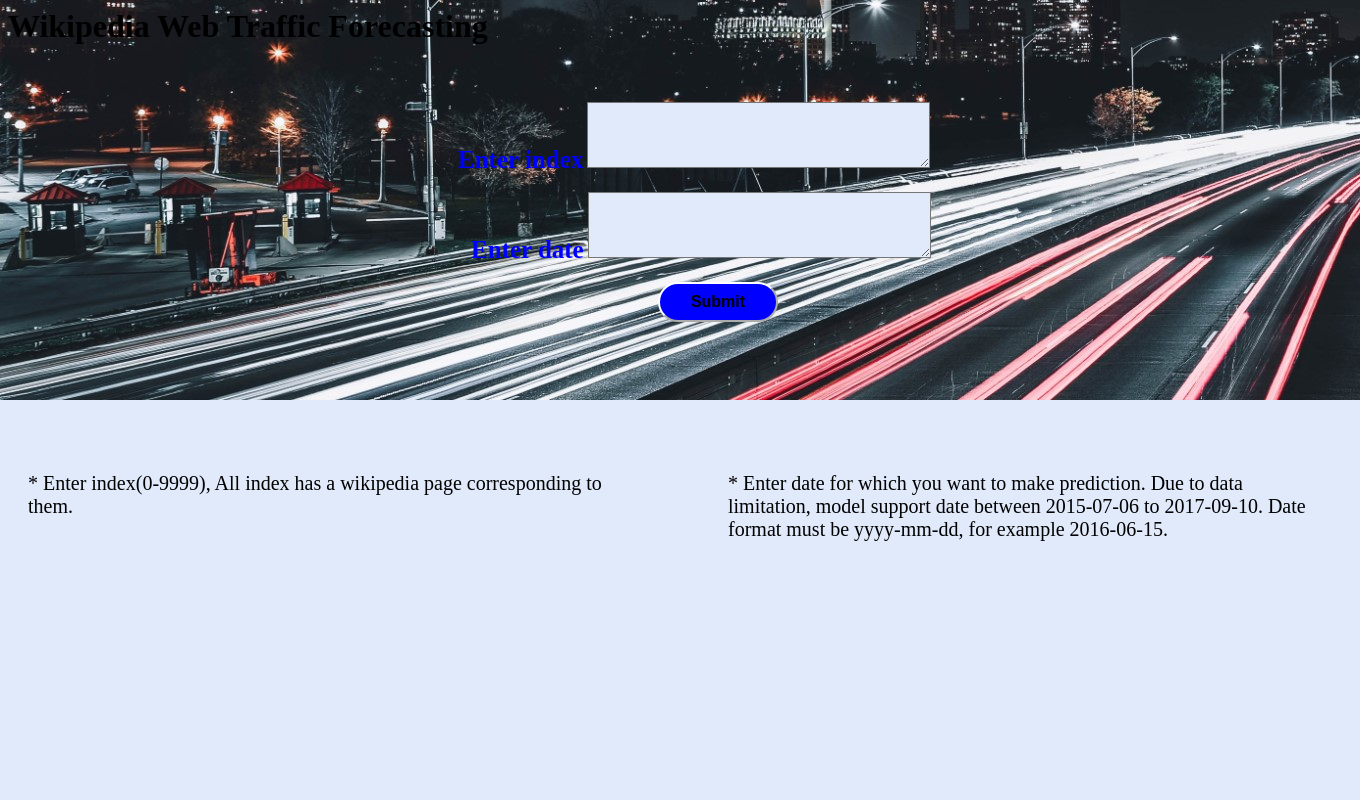
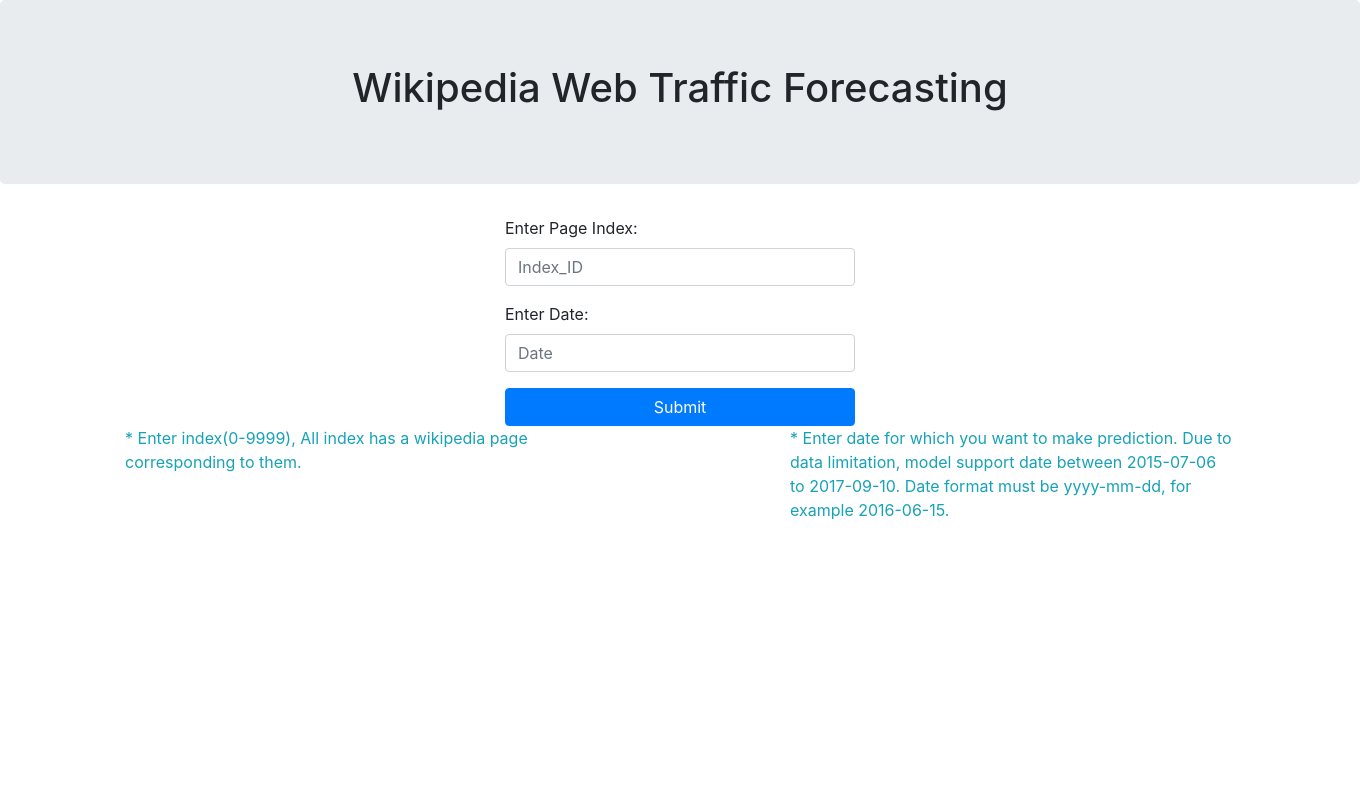
Before and after one commit to NamanGuptacs/web-traffic-time-series-forecasting, a Flask app: page / in a window 1360 px wide. Run offline with Flask 2, Linux system fonts and the light colour scheme; some libraries are stand-ins or nearby versions.

Commit message:
Update index.html

```diff
--- a/templates/index.html
+++ b/templates/index.html
@@ -1,86 +1,58 @@
-<html>
+<!DOCTYPE html>
+<html lang="en">
 <head>
-	<title>Wikipedia Project</title>
-	<style type="text/css">
-		body
-		{
-			background-image: url("hh.png");
-			background-repeat: no-repeat;
-			background-color: #e1eafa;
-		}
-		label
-		{
-			font-size: 25px;
-			font-weight: bolder;
-			color: blue;
-		}
-		textarea
-		{
-			background-color: #e1eafa;
-		}
-		#one
-		{
-			margin-left: 450px;
-		}
-		#two
-		{
-			margin-left: 463px;
-		}
-		#btn
-		{
-			height: 40px;
-			width: 120px;
-			margin-left: 650px;
-			border-radius: 20px;
-			border-color: white;
-			font-size: 16px;
-			background: blue;
-			font-weight: bold;
-		}
-		#onee
-		{
-			height: 100px;
-			width: 600px;
-			margin-top: 150px;
-			margin-left: 20px;
-			font-size: 20px;
-
-		}
-		#twoo
-		{
-			height: 100px;
-			width: 600px;
-			margin-left: 720px;
-			margin-top: -100px;
-			font-size: 20px;
-		}
-		#hr
-		{
-			text-decoration: none;
-		}
-	</style>
+  <title>Wikipedia Project</title>
+  <meta charset="utf-8">
+  <meta name="viewport" content="width=device-width, initial-scale=1">
+  <link rel="stylesheet" href="https://maxcdn.bootstrapcdn.com/bootstrap/4.5.2/css/bootstrap.min.css">
+  <script src="https://ajax.googleapis.com/ajax/libs/jquery/3.5.1/jquery.min.js"></script>
+  <script src="https://cdnjs.cloudflare.com/ajax/libs/popper.js/1.16.0/umd/popper.min.js"></script>
+  <script src="https://maxcdn.bootstrapcdn.com/bootstrap/4.5.2/js/bootstrap.min.js"></script>
 </head>
 <body>
-    <h1>Wikipedia Web Traffic Forecasting</h1>
 
-<div>
-  <form action="/predict" method="POST">
-  	<br><br>
-    <label for="Enter_index" id="one">Enter index</label>
-      <textarea name="Enter_index" rows="4" cols="40"></textarea>
-    <br><br>
-    <label for="Enter_date" id="two">Enter date</label>
-      <textarea name="Enter_date" rows="4" cols="40"></textarea>
-    <br><br>
-    <input type="submit" value="Submit" id="btn">
-  </form>
+<div class="jumbotron text-center">
+  <h1>Wikipedia Web Traffic Forecasting</h1>
 
-  <div id="onee">
-		&#x2A; Enter index(0-9999), All index has a wikipedia page corresponding to them.
-	</div>
-	<div id="twoo">
-		&#x2A; Enter date for which you want to make prediction. Due to data limitation, model support date between 2015-07-06 to 2017-09-10. Date format must be yyyy-mm-dd, for example 2016-06-15.
-	</div>
 </div>
+
+<div class="container-sm container-md container-lg">
+  <div class="row">
+    <div class="col-sm-4">
+
+
+    </div>
+    <div class="col-sm-4">
+      <form action="{{ url_for('predict')}}"method="post">
+	   <div class="form-group">
+		<label for="index">Enter Page Index:</label>
+    	<input type="text" class="form-control" name="index_ID" placeholder="Index_ID" required="required" />
+		</div>
+		<div class="form-group">
+        <label for="dates">Enter Date:</label>
+		<input type="text" class="form-control" name="dates" placeholder="Date" required="required" />
+		</div>
+		<button type="submit" class="btn btn-primary btn-block btn-large">Submit</button>
+	  </form>
+    </div>
+    <div class="col-sm-4">
+
+    </div>
+  </div>
+
+  <div class="row">
+	<div class="col-sm-5">
+      <p class="text-info">&#x2A; Enter index(0-9999), All index has a wikipedia page corresponding to them.</p>
+
+    </div>
+    <div class="col-sm-2">
+
+    </div>
+    <div class="col-sm-5">
+      <p class="text-info">&#x2A; Enter date for which you want to make prediction. Due to data limitation, model support date between 2015-07-06 to 2017-09-10. Date format must be yyyy-mm-dd, for example 2016-06-15.</p>
+    </div>
+  </div>
+</div>
+
 </body>
 </html>
```
